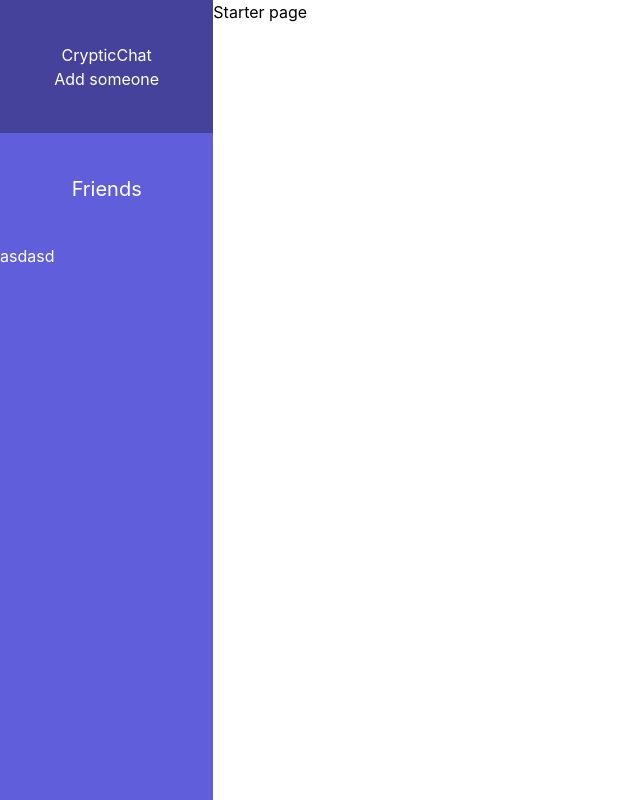
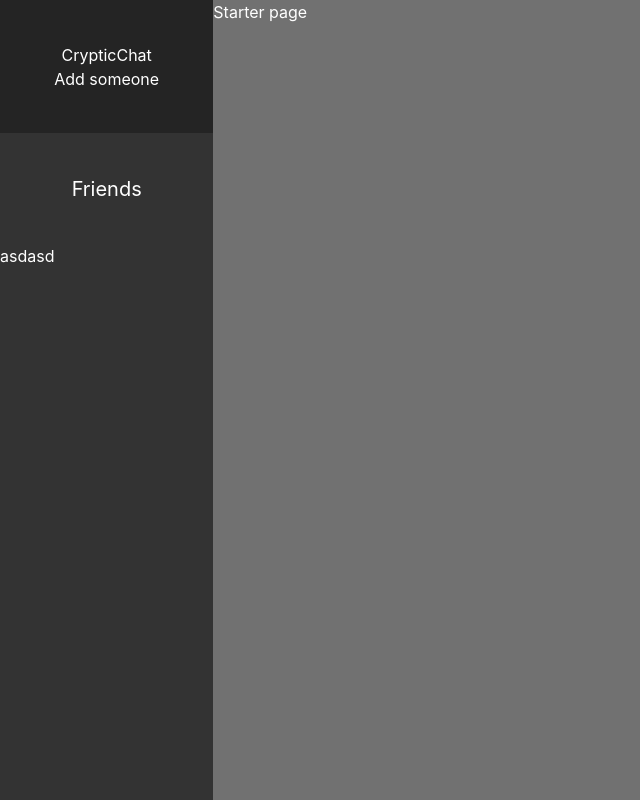
Before and after one commit to AndreHogberg/CrypticChat, a React (Vite) app in the folder CrypticChat-Client/: page / in a window 1280 px wide. Shown: the whole page, without its empty margins (0-640 px from the left). Built offline with nearby package versions, Linux system fonts and the light colour scheme.

Commit message:
Fix: Changed color to match new figma design

```diff
--- a/CrypticChat-Client/src/App.tsx
+++ b/CrypticChat-Client/src/App.tsx
@@ -22,7 +22,6 @@ function App() {
             <Route path="add" element={<Add/>}/>
           </Route>
         </Routes>
-
     </div>
   )
 }
--- a/CrypticChat-Client/src/components/Main.tsx
+++ b/CrypticChat-Client/src/components/Main.tsx
@@ -1,7 +1,7 @@
 import { Link, Outlet } from "react-router-dom";
 
 export default function Main(){
-    return (<div className="flex w-5/6 h-full bg-gray-200">
+    return (<div className="flex w-5/6 h-full text-white bg-main-gray">
         <Outlet/>
     </div>)
 }
--- a/CrypticChat-Client/src/components/SideBar/SideBar.tsx
+++ b/CrypticChat-Client/src/components/SideBar/SideBar.tsx
@@ -3,7 +3,7 @@ import SideBarHeader from "./SideBarHeader";
 
 export default function SideBar(){
     return(
-        <div className="flex flex-col w-1/6 h-full bg-sidebar-purple text-white">
+        <div className="flex flex-col w-1/6 h-full bg-sidebar-gray text-white">
             <SideBarHeader/>
             <FriendList/>
         </div>
--- a/CrypticChat-Client/tailwind.config.js
+++ b/CrypticChat-Client/tailwind.config.js
@@ -5,7 +5,8 @@ module.exports = {
   theme: {
     extend: {},
     colors: {
-      'sidebar-purple': '#615EDC',
+      'sidebar-gray': '#333333',
+      'main-gray': "#717171",
       'white': "#FFFFFF",
       'black': "#000000"
     }
```
